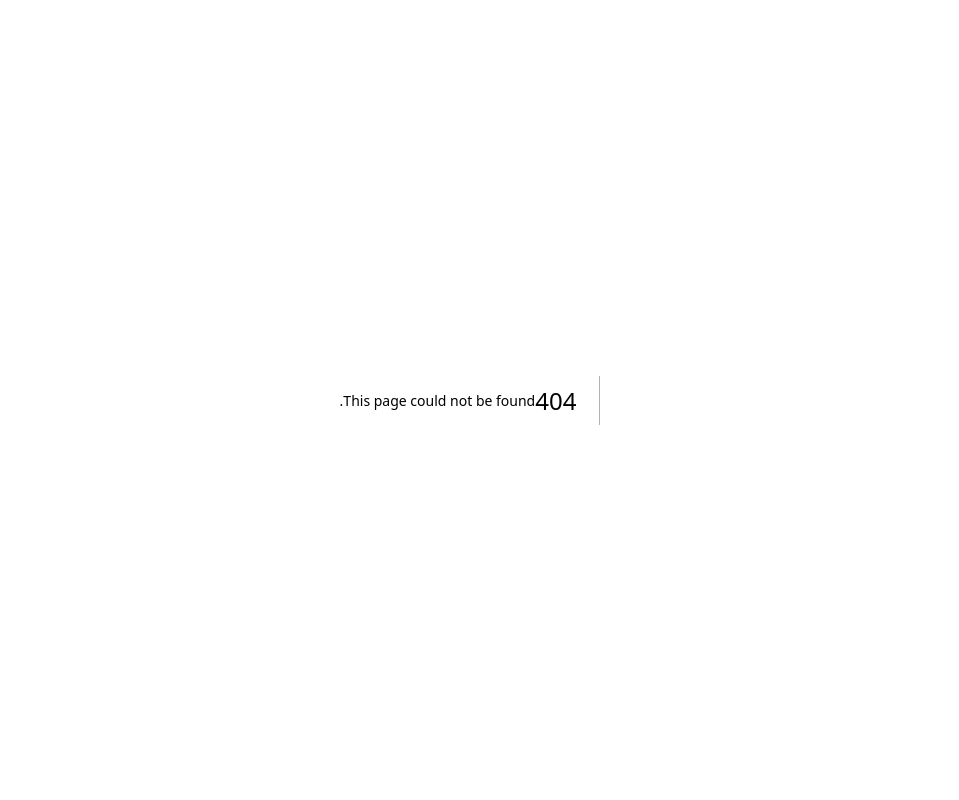
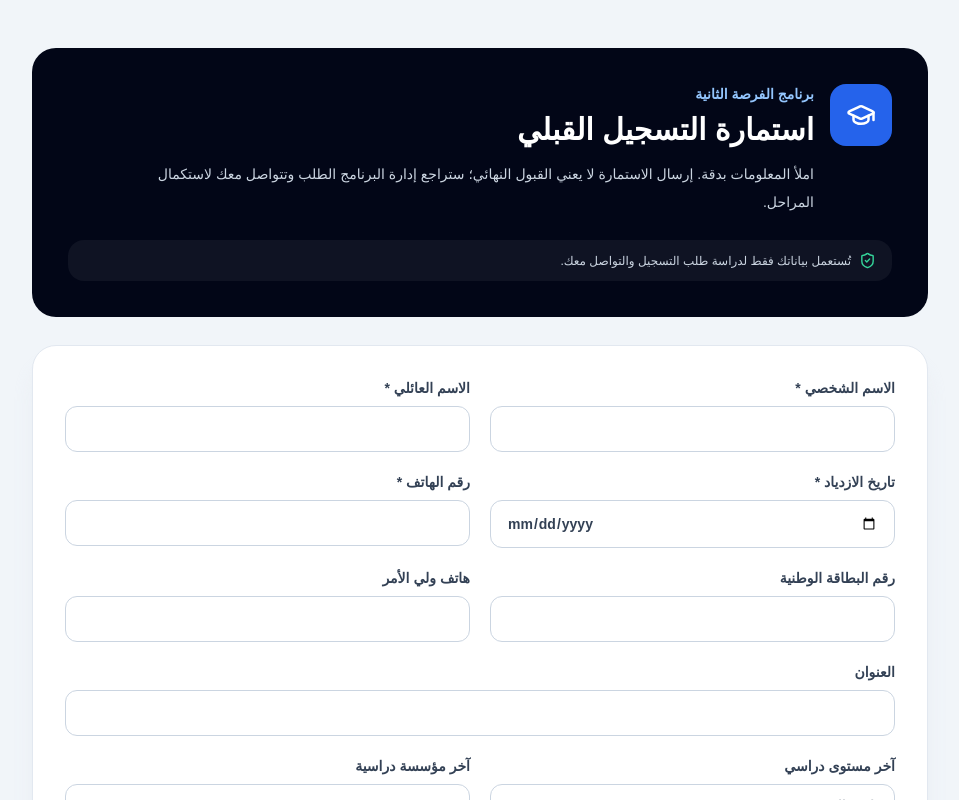
Before and after one commit to mourad-sat/second-chance, a Next.js app: page /register in a window 1280 px wide. Before the commit this address had no page. Shown: the top 800 px of the page, without its empty margins (160-1119 px from the left). Built offline with nearby package versions, Linux system fonts and the light colour scheme.

Commit message:
feat: add public external registration page

```diff
--- /dev/null
+++ b/app/register/page.tsx
@@ -0,0 +1,31 @@
+import { PublicRegistrationForm } from "@/components/PublicRegistrationForm";
+import { GraduationCap, ShieldCheck } from "lucide-react";
+
+export const metadata = {
+  title: "التسجيل القبلي | برنامج الفرصة الثانية",
+  description: "استمارة التسجيل القبلي الخارجية للاستفادة من برنامج الفرصة الثانية."
+};
+
+export default function PublicRegistrationPage() {
+  return (
+    <main dir="rtl" className="min-h-screen bg-slate-100 px-4 py-8 sm:py-12">
+      <div className="mx-auto max-w-4xl">
+        <header className="mb-7 rounded-3xl bg-slate-950 p-6 text-white sm:p-9">
+          <div className="flex items-start gap-4">
+            <div className="rounded-2xl bg-blue-600 p-4"><GraduationCap size={30} /></div>
+            <div>
+              <p className="text-sm font-semibold text-blue-300">برنامج الفرصة الثانية</p>
+              <h1 className="mt-2 text-3xl font-bold">استمارة التسجيل القبلي</h1>
+              <p className="mt-3 max-w-2xl text-sm leading-7 text-slate-300">املأ المعلومات بدقة. إرسال الاستمارة لا يعني القبول النهائي؛ ستراجع إدارة البرنامج الطلب وتتواصل معك لاستكمال المراحل.</p>
+            </div>
+          </div>
+          <div className="mt-6 flex items-center gap-2 rounded-2xl bg-white/5 px-4 py-3 text-xs text-slate-300"><ShieldCheck size={17} className="text-emerald-400" /> تُستعمل بياناتك فقط لدراسة طلب التسجيل والتواصل معك.</div>
+        </header>
+
+        <PublicRegistrationForm />
+
+        <footer className="mt-6 text-center text-xs leading-6 text-slate-500">يرجى عدم إرسال طلبات متعددة للشخص نفسه. احتفظ برقم الطلب الذي يظهر بعد الإرسال.</footer>
+      </div>
+    </main>
+  );
+}
```
